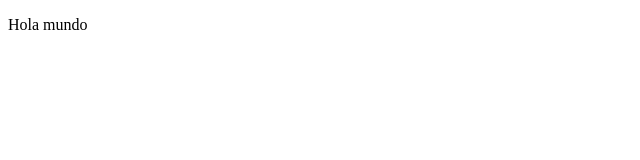
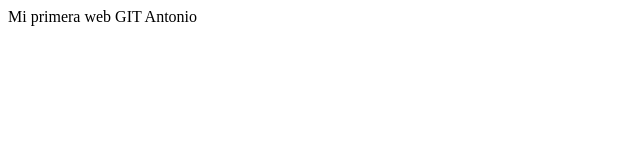
Before and after one commit to Anto-Educacion/MASANZ_2122_SMR2_ACV, a plain HTML site: page index.html in a window 1280 px wide. Shown: the whole page, without its empty margins (0-640 px from the left). Drawn offline with Linux system fonts and the light colour scheme.

Commit message:
index2.html

```diff
--- a/index.html
+++ b/index.html
@@ -1,8 +1,9 @@
 <!DOCTYPE html>
 <html>
   <head>
+    <tittle>Mi primera web GIT</tittle>
   </head>
   <body>
-    <p>Hola mundo<p>
+    Antonio
   </body>
 </html>
```
